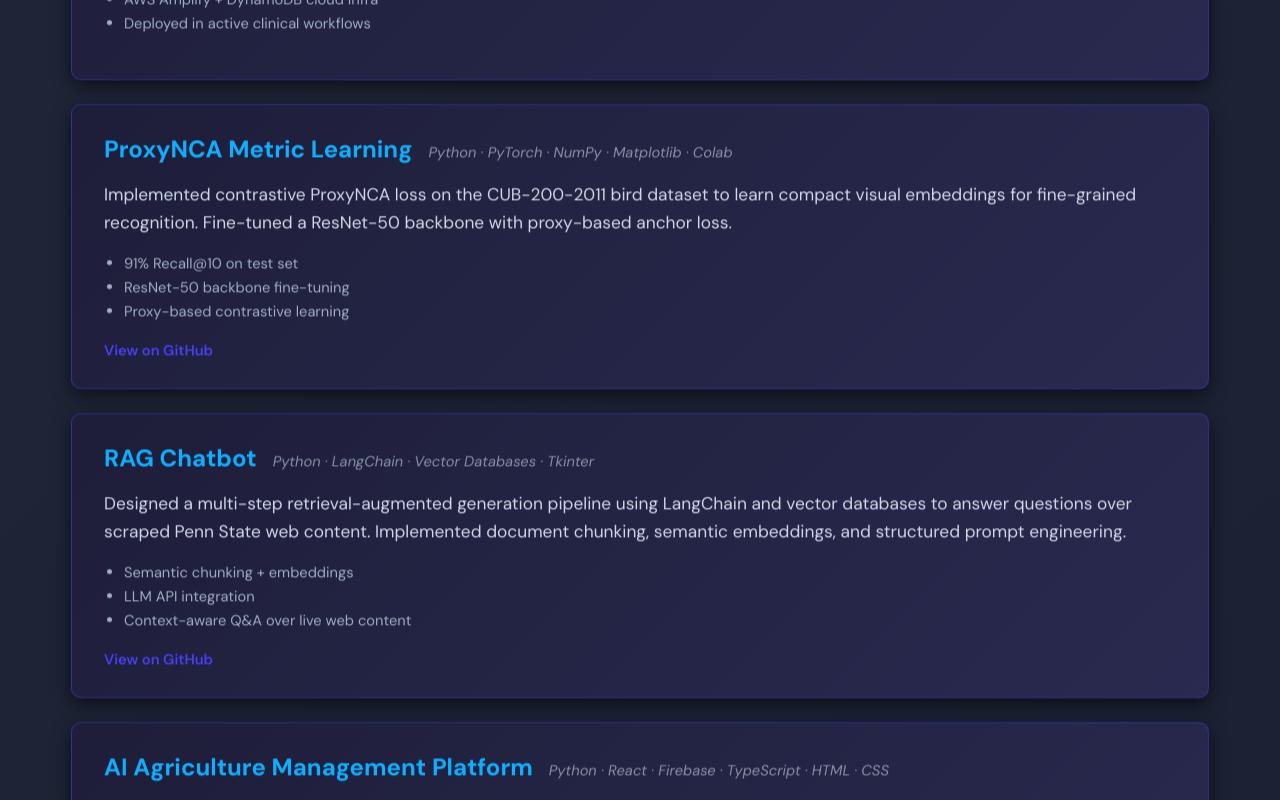
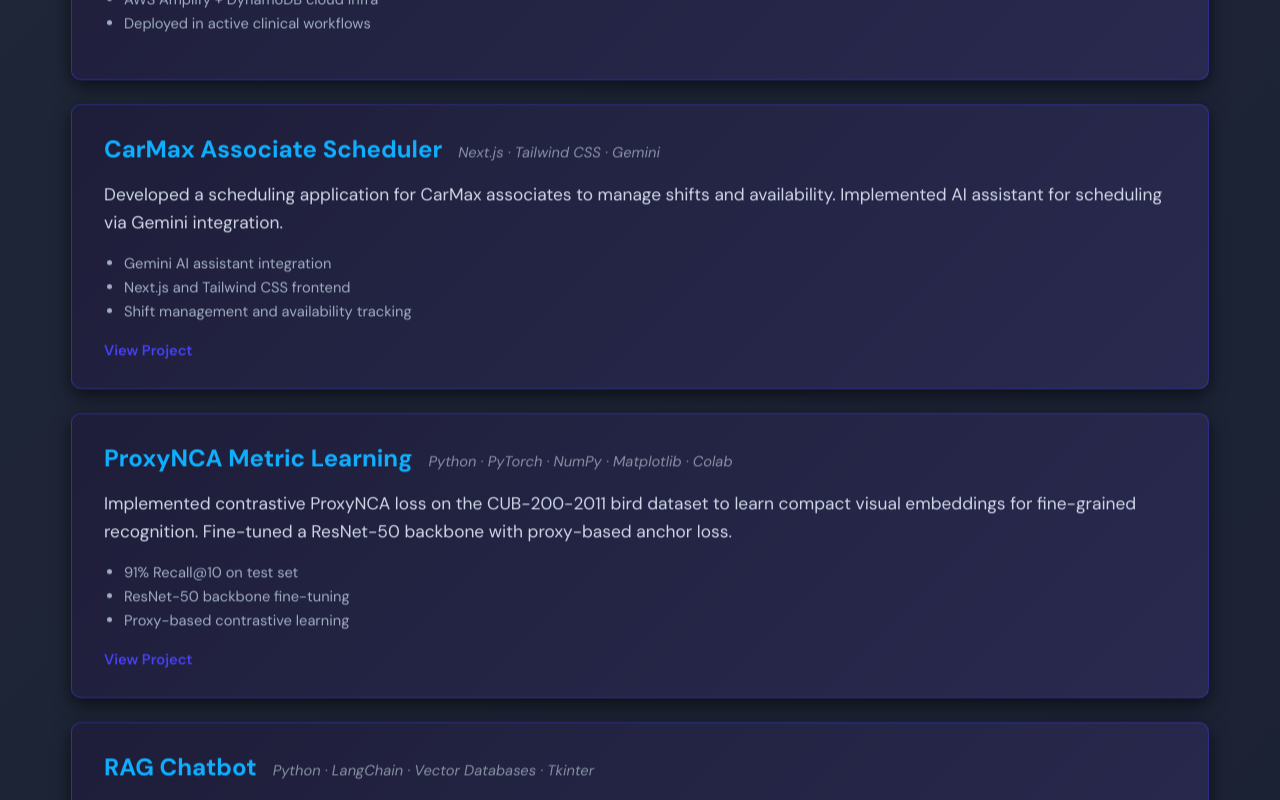
Before and after one commit to h4ytham04/personal_site, a React (Create React App) app in the folder rsm-site/: page /projects in a window 1280 px wide. Shown: the part 2200-3000 px from the top of the page. Built offline with nearby package versions, Linux system fonts and the light colour scheme.

Commit message:
Added Scheduling Project

```diff
--- a/rsm-site/src/routes/projects.js
+++ b/rsm-site/src/routes/projects.js
@@ -12,6 +12,14 @@
     description:
       'Full-stack clinical application built at Penn State Health. Clinicians send images through a real-time validation pipeline powered by OpenCV and NumPy; a machine learning model analyzes each image for signs of facial paralysis and surfaces results through a secure AWS-backed interface.',
     highlights: ['Real-time image analysis pipeline', 'AWS Amplify + DynamoDB cloud infra', 'Deployed in active clinical workflows']
+  },
+  {
+    title: 'CarMax Associate Scheduler',
+    subtitle: 'Next.js · Tailwind CSS · Gemini',
+    description:
+      'Developed a scheduling application for CarMax associates to manage shifts and availability. Implemented AI assistant for scheduling via Gemini integration.',
+    highlights: ['Gemini AI assistant integration', 'Next.js and Tailwind CSS frontend', 'Shift management and availability tracking'],
+    link: 'https://car-max-scheduler.vercel.app/'
   },
   {
     title: 'ProxyNCA Metric Learning',
@@ -108,7 +116,7 @@
             <ul className='project_highlights'>
               {proj.highlights.map((h, j) => <li key={j}>{h}</li>)}
             </ul>
-            {proj.link && <a className='project_link' href={proj.link} target='_blank' rel='noreferrer'>View on GitHub</a>}
+            {proj.link && <a className='project_link' href={proj.link} target='_blank' rel='noreferrer'>View Project</a>}
           </div>
         ))}
       </div>
```
